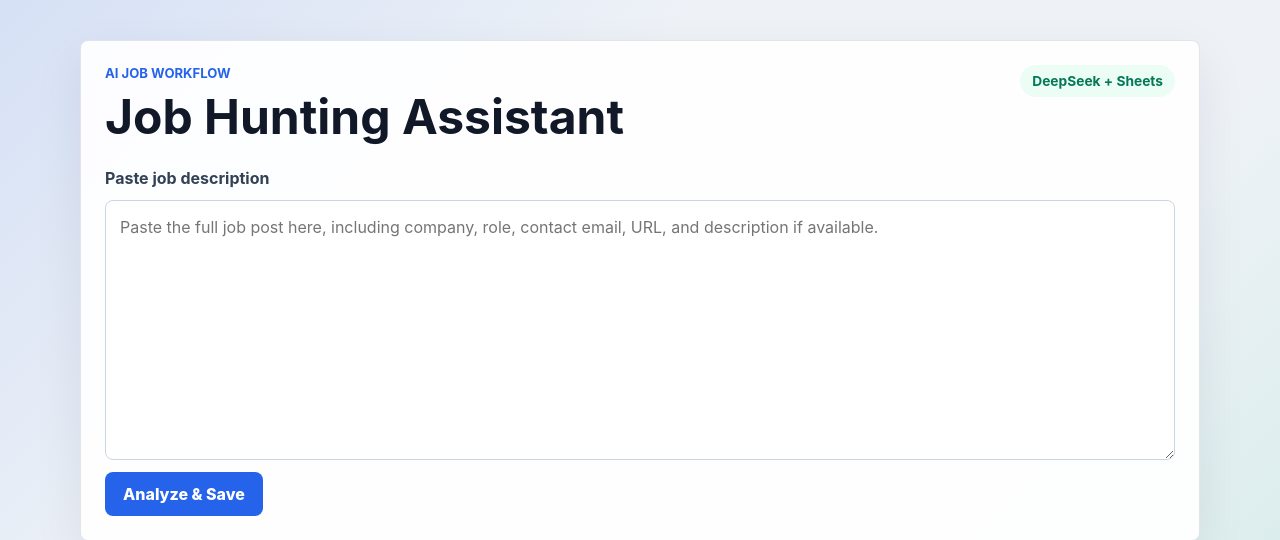
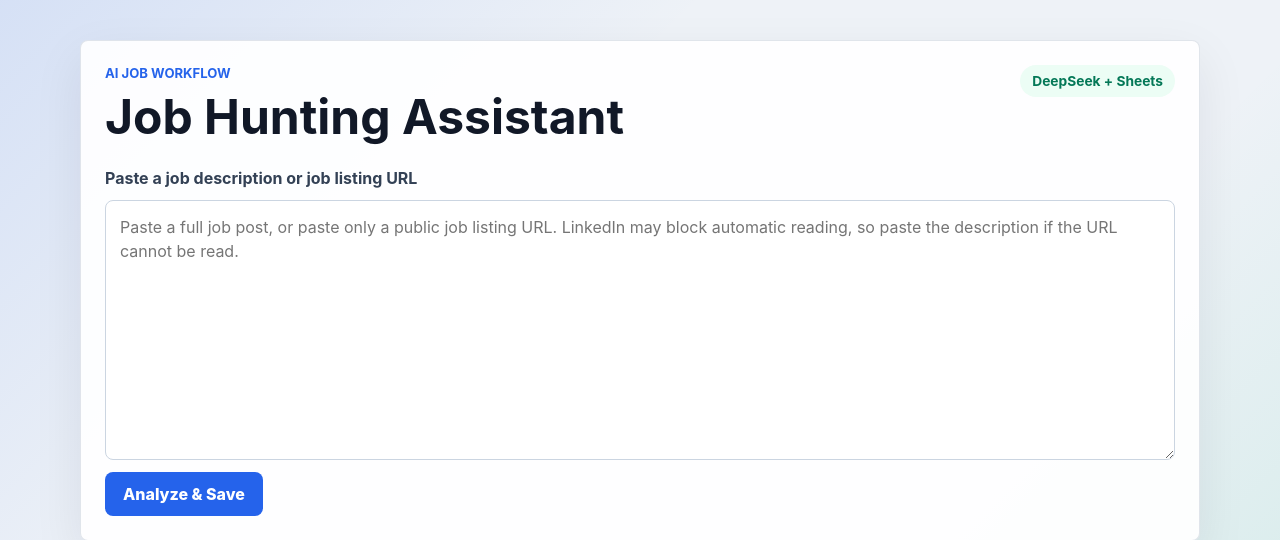
Before and after one commit to Dev-Abs/job-hunting-python, a Flask app: page / in a window 1280 px wide. Shown: the top 540 px of the page. Run offline with Flask 3, Linux system fonts and the light colour scheme.

Commit message:
Add URL import and draft actions

```diff
--- a/app.py
+++ b/app.py
@@ -5,6 +5,7 @@ from datetime import datetime
 from typing import Any, Dict
 
 import requests
+from bs4 import BeautifulSoup
 from flask import Flask, jsonify, render_template, request
 
 
@@ -32,6 +33,15 @@ SHEET_COLUMNS = [
 
 # app
 app = Flask(__name__)
+
+REQUEST_HEADERS = {
+    "User-Agent": (
+        "Mozilla/5.0 (Windows NT 10.0; Win64; x64) "
+        "AppleWebKit/537.36 (KHTML, like Gecko) "
+        "Chrome/126.0 Safari/537.36"
+    ),
+    "Accept": "text/html,application/xhtml+xml,application/xml;q=0.9,*/*;q=0.8",
+}
 
 
 def load_profile() -> Dict[str, Any]:
@@ -105,6 +115,73 @@ def normalize_result(raw: Dict[str, Any], job_text: str) -> Dict[str, str]:
     return result
 
 
+def is_url_only(value: str) -> bool:
+    return bool(re.fullmatch(r"https?://\S+", value.strip(), flags=re.IGNORECASE))
+
+
+def fetch_job_page(url: str) -> str:
+    response = requests.get(url, headers=REQUEST_HEADERS, timeout=25)
+    response.raise_for_status()
+
+    content_type = response.headers.get("content-type", "")
+    if "text/html" not in content_type and "application/xhtml" not in content_type:
+        raise RuntimeError("The URL did not return an HTML job page. Please paste the job description instead.")
+
+    soup = BeautifulSoup(response.text, "html.parser")
+    for element in soup(["script", "style", "noscript", "svg", "iframe", "header", "footer", "nav"]):
+        element.decompose()
+
+    page_title = soup.title.get_text(" ", strip=True) if soup.title else ""
+    meta_description = ""
+    meta_tag = soup.find("meta", attrs={"name": "description"}) or soup.find("meta", attrs={"property": "og:description"})
+    if meta_tag and meta_tag.get("content"):
+        meta_description = meta_tag["content"].strip()
+
+    body_text = soup.get_text("\n", strip=True)
+    body_text = re.sub(r"\n{3,}", "\n\n", body_text)
+    extracted = f"Source URL: {url}\nPage title: {page_title}\nMeta description: {meta_description}\n\n{body_text}"
+
+    if len(extracted) > 16000:
+        extracted = extracted[:16000]
+
+    if len(extracted.strip()) < 400:
+        raise RuntimeError("I could not read enough job details from this URL. Please paste the job description.")
+
+    return extracted
+
+
+def prepare_job_input(user_input: str) -> Dict[str, str]:
+    if is_url_only(user_input):
+        try:
+            return {
+                "source_type": "url",
+                "source_input": user_input,
+                "analysis_text": fetch_job_page(user_input),
+            }
+        except requests.HTTPError as error:
+            if "linkedin.com" in user_input.lower():
+                raise RuntimeError(
+                    "LinkedIn often blocks public scraping. Please paste the job description text, "
+                    "or use a publicly readable job listing URL."
+                ) from error
+            raise RuntimeError("Could not fetch this job URL. Please paste the job description text.") from error
+    return {
+        "source_type": "text",
+        "source_input": user_input,
+        "analysis_text": user_input,
+    }
+
+
+def is_valid_analysis(raw: Dict[str, Any], result: Dict[str, str]) -> bool:
+    if raw.get("is_valid_job_post") is False:
+        return False
+    has_title = result["Job Title"] != "Not specified"
+    has_company = result["Company"] != "Not specified"
+    has_skills = result["Required Skills"] != "Not specified"
+    has_reason = result["Why Good Fit"] != "Not specified"
+    return (has_title or has_company) and (has_skills or has_reason)
+
+
 def analyze_with_deepseek(job_text: str) -> Dict[str, str]:
     profile = load_profile()
     api_key = env_required("DEEPSEEK_API_KEY")
@@ -122,9 +199,13 @@ Abdullah profile:
 Return JSON with exactly these keys:
 company, job_title, location, remote_type, salary, job_url, required_skills,
 match_score, why_good_fit, missing_skills, status, next_action,
-contact_email, cover_letter_angle, notes.
+contact_email, cover_letter_angle, notes, is_valid_job_post, validation_reason.
 
 Rules:
+- Only analyze real job descriptions or real job listing pages.
+- If the input is vague, unrelated, blocked, or does not contain enough job details,
+  set is_valid_job_post to false and explain why in validation_reason.
+- Do not invent company, role, skills, salary, or summary details.
 - match_score must be a number from 0 to 100.
 - status defaults to "Interested".
 - required_skills and missing_skills must be arrays of short strings.
@@ -155,7 +236,12 @@ Rules:
     )
     response.raise_for_status()
     content = response.json()["choices"][0]["message"]["content"]
-    return normalize_result(extract_json_object(content), job_text)
+    raw = extract_json_object(content)
+    result = normalize_result(raw, job_text)
+    if not is_valid_analysis(raw, result):
+        reason = raw.get("validation_reason") or "This does not look like a complete job description."
+        raise ValueError(str(reason))
+    return result
 
 
 def append_to_sheet(result: Dict[str, str]) -> None:
@@ -175,12 +261,28 @@ def append_to_sheet(result: Dict[str, str]) -> None:
 
 
 def make_email_draft(result: Dict[str, str]) -> Dict[str, str]:
-    company = result["Company"] if result["Company"] != "Not specified" else "your company"
-    title = result["Job Title"] if result["Job Title"] != "Not specified" else "the role"
+    company = result["Company"]
+    title = result["Job Title"]
     skills = result["Required Skills"] if result["Required Skills"] != "Not specified" else "software development, automation, and AI-focused problem solving"
 
     subject = f"Application for {title} - Abdullah"
-    body = f"""
+    plain_body = f"""Hi Hiring Team,
+
+I hope you are doing well.
+
+I am writing to express my interest in the {title} position at {company}. The role stood out to me because it aligns with my background in {skills}.
+
+My experience includes software development, AI-driven workflow projects, MERN stack development, Flutter work, and integrating AI agents with tools such as Twilio and ElevenLabs. I am especially interested in roles where I can build practical solutions, automate workflows, and contribute to meaningful digital transformation.
+
+I would appreciate the opportunity to discuss how my experience and projects could fit this role.
+
+Kind regards,
+Muhammad Abdullah Ubaidullah
+abdullah.devorbit@gmail.com
+linkedin.com/in/muhammadabdullahubaid/
+""".strip()
+
+    html_body = f"""
 <p>Hi Hiring Team,</p>
 
 <p>I hope you are doing well.</p>
@@ -198,7 +300,7 @@ abdullah.devorbit@gmail.com<br>
 linkedin.com/in/muhammadabdullahubaid/
 </p>
 """.strip()
-    return {"subject": subject, "body": body}
+    return {"subject": subject, "body": html_body, "plain_body": plain_body}
 
 
 @app.get("/")
@@ -214,15 +316,25 @@ def health():
 @app.post("/api/analyze")
 def analyze():
     payload = request.get_json(silent=True) or {}
-    job_text = str(payload.get("job_text", "")).strip()
-    if len(job_text) < 40:
-        return jsonify({"ok": False, "error": "Please paste a fuller job description."}), 400
+    user_input = str(payload.get("job_text", "")).strip()
+    if len(user_input) < 12:
+        return jsonify({"ok": False, "error": "Paste a job description or a job listing URL."}), 400
 
     try:
-        result = analyze_with_deepseek(job_text)
+        prepared_input = prepare_job_input(user_input)
+        result = analyze_with_deepseek(prepared_input["analysis_text"])
+        if result["Job URL"] == "Not specified" and prepared_input["source_type"] == "url":
+            result["Job URL"] = prepared_input["source_input"]
         append_to_sheet(result)
         email_draft = make_email_draft(result)
-        return jsonify({"ok": True, "analysis": result, "email_draft": email_draft})
+        return jsonify({
+            "ok": True,
+            "analysis": result,
+            "email_draft": email_draft,
+            "source_type": prepared_input["source_type"],
+        })
+    except ValueError as error:
+        return jsonify({"ok": False, "error": str(error), "saved": False}), 422
     except Exception as error:
         return jsonify({"ok": False, "error": str(error)}), 500
 
--- a/requirements.txt
+++ b/requirements.txt
@@ -1,3 +1,4 @@
 Flask==3.0.3
 requests==2.32.3
+beautifulsoup4==4.12.3
 gunicorn==23.0.0
--- a/static/app.js
+++ b/static/app.js
@@ -6,7 +6,10 @@ const details = document.querySelector("#details");
 const score = document.querySelector("#score");
 const subject = document.querySelector("#subject");
 const emailBody = document.querySelector("#emailBody");
+const copyDraft = document.querySelector("#copyDraft");
+const openGmail = document.querySelector("#openGmail");
 const button = form.querySelector("button");
+let currentDraft = null;
 
 const detailKeys = [
   "Company",
@@ -31,6 +34,7 @@ function showMessage(text, isError = false) {
 
 function renderResult(data) {
   const analysis = data.analysis;
+  currentDraft = data.email_draft;
   score.textContent = `${analysis["Match Score"]}/100`;
   details.innerHTML = "";
 
@@ -47,11 +51,33 @@ function renderResult(data) {
   result.hidden = false;
 }
 
+function draftText() {
+  if (!currentDraft) return "";
+  return `Subject: ${currentDraft.subject}\n\n${currentDraft.plain_body}`;
+}
+
+copyDraft.addEventListener("click", async () => {
+  if (!currentDraft) return;
+  await navigator.clipboard.writeText(draftText());
+  showMessage("Draft copied to clipboard.");
+});
+
+openGmail.addEventListener("click", () => {
+  if (!currentDraft) return;
+  const params = new URLSearchParams({
+    view: "cm",
+    fs: "1",
+    su: currentDraft.subject,
+    body: currentDraft.plain_body
+  });
+  window.open(`https://mail.google.com/mail/?${params.toString()}`, "_blank", "noopener,noreferrer");
+});
+
 form.addEventListener("submit", async (event) => {
   event.preventDefault();
   const jobText = textarea.value.trim();
-  if (jobText.length < 40) {
-    showMessage("Paste a fuller job description first.", true);
+  if (jobText.length < 12) {
+    showMessage("Paste a job description or a job listing URL first.", true);
     return;
   }
 
@@ -68,7 +94,8 @@ form.addEventListener("submit", async (event) => {
     if (!response.ok || !data.ok) {
       throw new Error(data.error || "Something went wrong.");
     }
-    showMessage("Saved to Google Sheets. Draft generated below.");
+    const sourceLabel = data.source_type === "url" ? "URL read, analyzed, and saved." : "Job description analyzed and saved.";
+    showMessage(`${sourceLabel} Draft generated below.`);
     renderResult(data);
   } catch (error) {
     showMessage(error.message, true);
--- a/templates/index.html
+++ b/templates/index.html
@@ -18,8 +18,8 @@
         </div>
 
         <form id="jobForm" class="composer">
-          <label for="jobText">Paste job description</label>
-          <textarea id="jobText" name="jobText" placeholder="Paste the full job post here, including company, role, contact email, URL, and description if available."></textarea>
+          <label for="jobText">Paste a job description or job listing URL</label>
+          <textarea id="jobText" name="jobText" placeholder="Paste a full job post, or paste only a public job listing URL. LinkedIn may block automatic reading, so paste the description if the URL cannot be read."></textarea>
           <button type="submit">Analyze & Save</button>
         </form>
 
@@ -39,7 +39,13 @@
           </article>
 
           <article>
-            <h2>Application Draft</h2>
+            <div class="article-header">
+              <h2>Application Draft</h2>
+              <div class="actions">
+                <button id="copyDraft" class="secondary" type="button">Copy</button>
+                <button id="openGmail" class="secondary" type="button">Open in Gmail</button>
+              </div>
+            </div>
             <p id="subject" class="subject"></p>
             <div id="emailBody" class="email-body"></div>
           </article>
```
Also changed, not shown: static/styles.css (+31 -0 lines), README.md.
